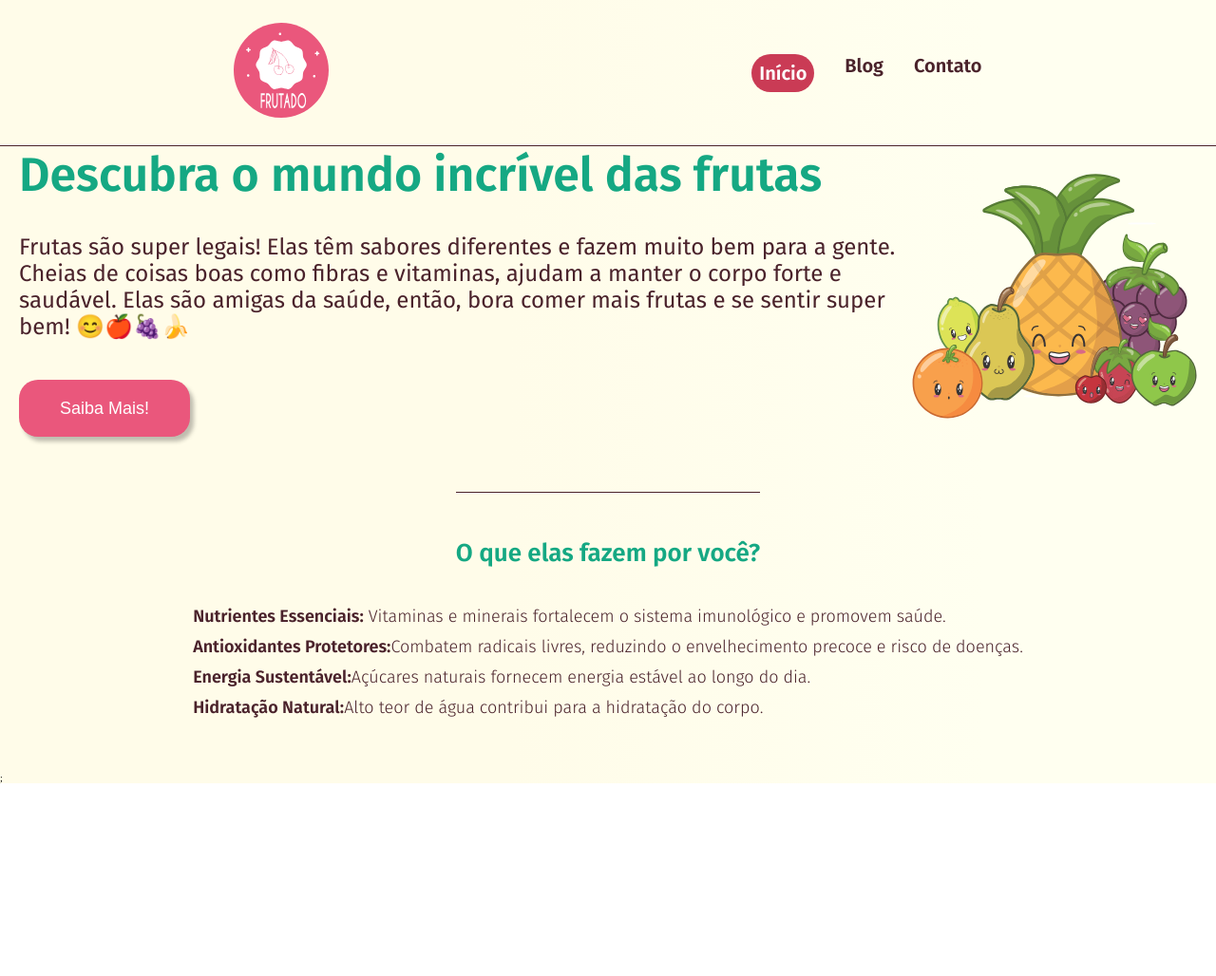
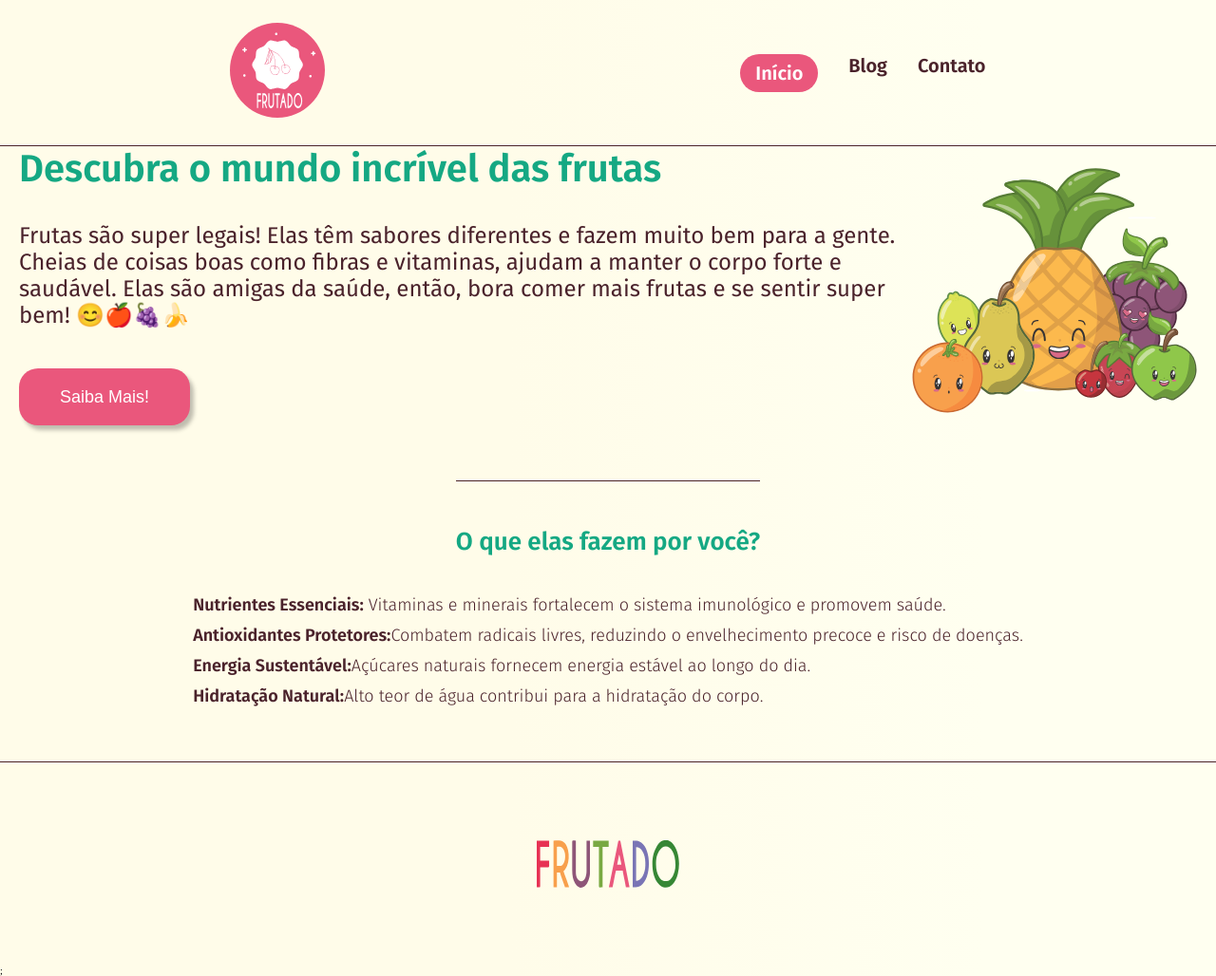
Before and after one commit to AlineMachadoTeixeira/exercicio-final-next-js, a Next.js app: page / in a window 1280 px wide. Shown: the whole page at 95% size. Before the commit the page ends 825 px from the top, so only its background shows below. Built offline with nearby package versions, Linux system fonts and the light colour scheme.

Commit message:
rodapé finalizado

```diff
--- a/src/components/ui/Menu.jsx
+++ b/src/components/ui/Menu.jsx
@@ -27,11 +27,25 @@ const StyledNav = styled.nav`
     color: var(--cor-primaria-texto);
     font-weight: 600;
     font-size: 20px;
+    text-decoration: none;
+    transition: background-color 0.3s ease;
+  }
+
+  a:hover {
+    color: var(--botao-hover);
+    padding: 8px 16px;
+    border-radius: 20px;
   }
   a.ativo {
-    background-color: var(--botao-hover);
-    padding: 8px;
+    background-color: var(--botao);
+    padding: 8px 16px;
     border-radius: 20px;
     color: #fff;
   }
+
+  @media (max-width: 670px) {
+    font-size: 18px;
+  }
 `;
+
+/**/
--- /dev/null
+++ b/src/components/ui/rodape.jsx
@@ -0,0 +1,29 @@
+import Image from "next/image";
+import Link from "next/link";
+import styled from "styled-components";
+
+export default function Rodape() {
+  return (
+    <StyledFooter>
+      <Link href="/">
+        <Image
+          className="rodape-imagem"
+          src="/images/frutado-rodape.svg"
+          width={150}
+          height={150}
+          alt="Logo Frutado"
+        />
+      </Link>
+    </StyledFooter>
+  );
+}
+
+const StyledFooter = styled.footer`
+  padding: 32px;
+  border-top: 0.4px solid #4a222b;
+
+  .rodape-imagem {
+    display: block;
+    margin: 0 auto;
+  }
+`;
--- a/src/pages/blog.jsx
+++ b/src/pages/blog.jsx
@@ -1,4 +1,5 @@
 import Container from "@/components/ui/Container";
+import Rodape from "@/components/ui/rodape";
 import Head from "next/head";
 
 export default function Produtos() {
@@ -15,6 +16,8 @@ export default function Produtos() {
           <p>teste</p>
         </Container>
       </section>
+
+      <Rodape />
     </>
   );
 }
--- a/src/pages/contato.jsx
+++ b/src/pages/contato.jsx
@@ -1,4 +1,5 @@
 import Container from "@/components/ui/Container";
+import Rodape from "@/components/ui/rodape";
 import Head from "next/head";
 import styled from "styled-components";
 
@@ -47,6 +48,7 @@ export default function Contato() {
           </form>
         </Container>
       </StyledContato>
+      <Rodape />
     </>
   );
 }
--- a/src/pages/index.jsx
+++ b/src/pages/index.jsx
@@ -1,4 +1,5 @@
 import Container from "@/components/ui/Container";
+import Rodape from "@/components/ui/rodape";
 import Head from "next/head";
 import Image from "next/image";
 import Link from "next/link";
@@ -58,6 +59,7 @@ export default function Home() {
           </section>
         </Container>
       </StyledHome>
+      <Rodape />
     </>
   );
 }
@@ -71,6 +73,7 @@ const StyledHome = styled.section`
     margin-left: 20px;
     margin-right: 20px;
   }
+
   .conteudo-principal-escrito {
     display: flex;
     flex-direction: column;
@@ -79,7 +82,7 @@ const StyledHome = styled.section`
 
   h2 {
     font-weight: 600;
-    font-size: 50px;
+    font-size: 40px;
     color: var(--cor-primaria-titulo);
   }
   p {
@@ -135,4 +138,23 @@ const StyledHome = styled.section`
     color: #4a222b;
     margin-bottom: 10px;
   }
+
+  /* Adiciona algum estilo para o responsivo */
+  @media (max-width: 670px) {
+    .conteudo-principal {
+      flex-direction: column;
+      align-items: center;
+      text-align: center;
+    }
+
+    .conteudo-principal h2 {
+      margin-top: 20px;
+      font-size: 30px;
+    }
+
+    .conteudo-principal img {
+      margin-top: 20px;
+      align-self: center;
+    }
+  }
 `;
--- a/src/styles/globals.css
+++ b/src/styles/globals.css
@@ -45,7 +45,7 @@ h3 {
 h2 {
   font-family: "Fira Sans", sans-serif;
   font-weight: 400;
-  font-size: 24px;
+  font-size: 22px;
   color: var(--cor-primaria-texto);
 }
 
```
